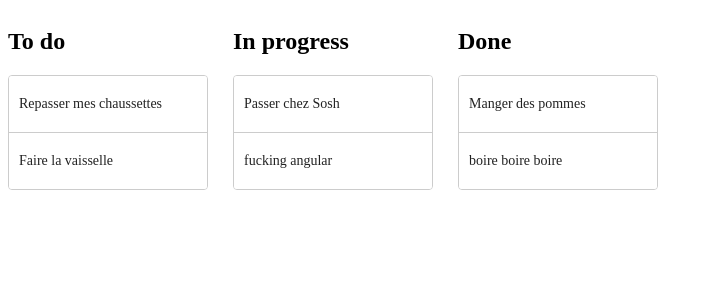
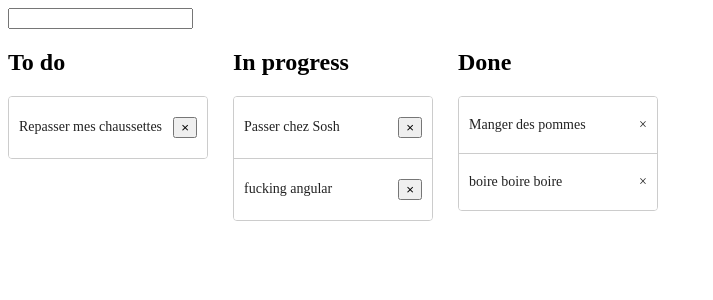
Before and after one commit to BennyBalcoon/my-todo-app, an Angular app: page / in a window 1280 px wide. Shown: the top 300 px of the page, without its empty margins (0-713 px from the left). Built offline with nearby package versions, Linux system fonts and the light colour scheme.

Commit message:
add functionalities

```diff
--- a/src/app/app.component.html
+++ b/src/app/app.component.html
@@ -1,3 +1,7 @@
+<div class="add">
+<input type="text" #newTodo (keyup.enter)="addTodo(newTodo.value); newTodo.value=''">
+</div>
+
 <div class="example-container">
   <h2>To do</h2>
 
@@ -7,7 +11,7 @@
        [cdkDropListData]="todoTask"
        [cdkDropListConnectedTo]="[wipList, doneList]"
        (cdkDropListDropped)="drop($event)">
-    <div class="example-box" *ngFor="let item of todoTask" cdkDrag>{{item}}</div>
+    <div class="example-box" *ngFor="let item of todoTask" cdkDrag>{{item}}<button click="deleteTodo()" class="close">&times;</button></div>
   </div>
 </div>
 
@@ -20,7 +24,7 @@
        [cdkDropListData]="wipTask"
        [cdkDropListConnectedTo]="[todoList, doneList]"
        (cdkDropListDropped)="drop($event)">
-    <div class="example-box" *ngFor="let item of wipTask" cdkDrag>{{item}}</div>
+    <div class="example-box" *ngFor="let item of wipTask" cdkDrag>{{item}}<button click="delete()" class="close">&times;</button></div>
   </div>
 </div>
 
@@ -33,6 +37,6 @@
        [cdkDropListData]="doneTask"
        [cdkDropListConnectedTo]="[todoList, wipList]"
        (cdkDropListDropped)="drop($event)">
-    <div class="example-box" *ngFor="let item of doneTask" cdkDrag>{{item}}</div>
+    <div class="example-box" *ngFor="let item of doneTask" cdkDrag>{{item}}<span class="close">&times;</span></div>
   </div>
 </div>
--- a/src/app/app.component.ts
+++ b/src/app/app.component.ts
@@ -10,7 +10,6 @@ export class AppComponent {
   title = 'my-todo-app';
   todoTask = [
     'Repasser mes chaussettes',
-    'Faire la vaisselle'
   ];
 
   wipTask = [
@@ -23,6 +22,14 @@ export class AppComponent {
     'boire boire boire'
   ];
 
+  addTodo(newTodo) {
+    this.todoTask.push(newTodo);
+  }
+
+  deleteTodo() {
+    this.todoTask.splice(this.todoTask.length-1, 1);
+  }
+
   drop(event: CdkDragDrop<string[]>) {
     if (event.previousContainer === event.container) {
       moveItemInArray(event.container.data, event.previousIndex, event.currentIndex);
```
